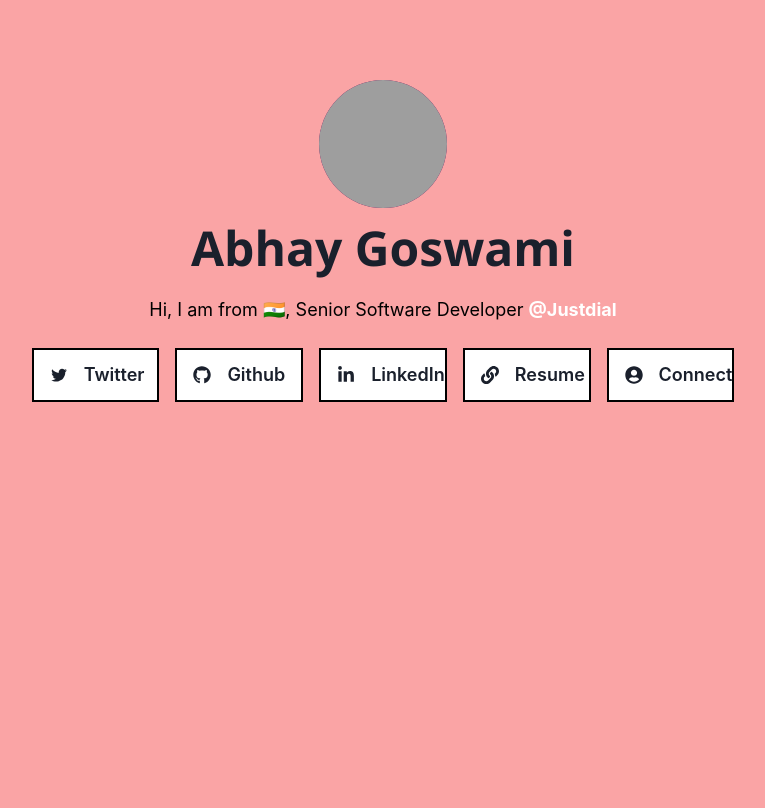
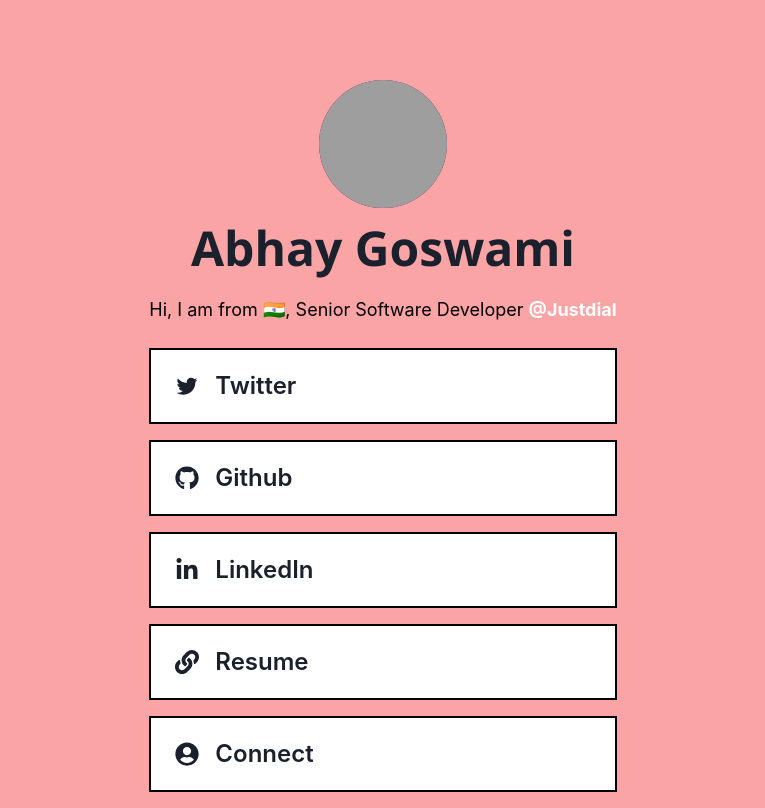
Before and after one commit to abhay676/devcard, a React (Create React App) app: page / in a window 1280 px wide. Shown: the whole page, without its empty margins (257-1022 px from the left). Built offline with nearby package versions, Linux system fonts and the light colour scheme; grey boxes are pictures that could not be loaded.

Commit message:
update the link UI

```diff
--- a/src/components/Link/Link.tsx
+++ b/src/components/Link/Link.tsx
@@ -28,15 +28,15 @@
 
   return (
     <React.Fragment>
-      <div className="grid grid-cols-2 gap-4 md:grid-cols-5 text-center ml-4 mr-4 justify-center items-center ">
+      <div>
         {links.map((link) => (
           <div
-            className="flex items-center justify-self-auto border-black bg-white cursor-pointer  border-2 transition duration-500"
+            className="flex items-center justify-self-auto border-black bg-white cursor-pointer  border-2 mx-4 my-4 p-2"
             key={link.index}
             onClick={() => handleRedirect(link.isNested, link.url)}
           >
-            <picture className="p-1 md:p-4 text-lg">{link.icon}</picture>
-            <p className="font-semibold text-lg">{link.name}</p>
+            <picture className="p-1 md:p-4 md:text-2xl">{link.icon}</picture>
+            <p className="font-semibold md:text-2xl">{link.name}</p>
           </div>
         ))}
       </div>
```
